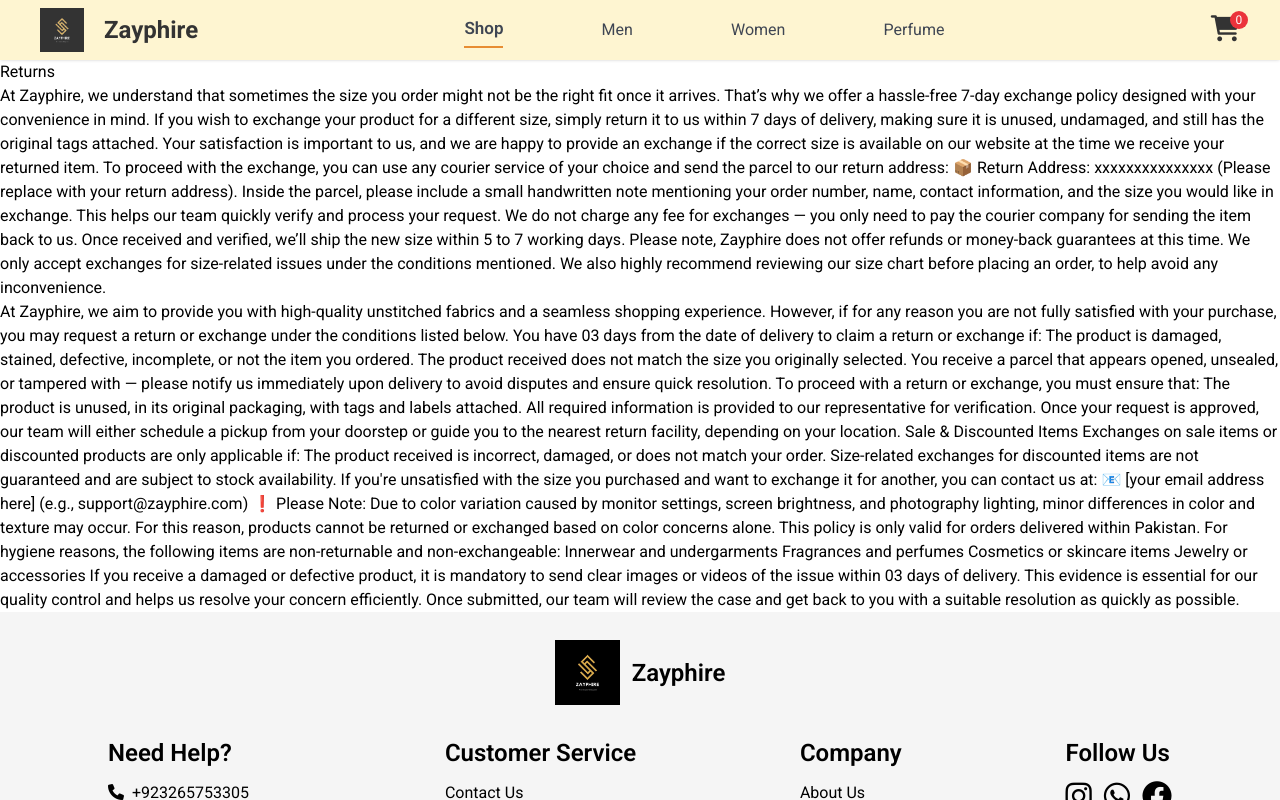
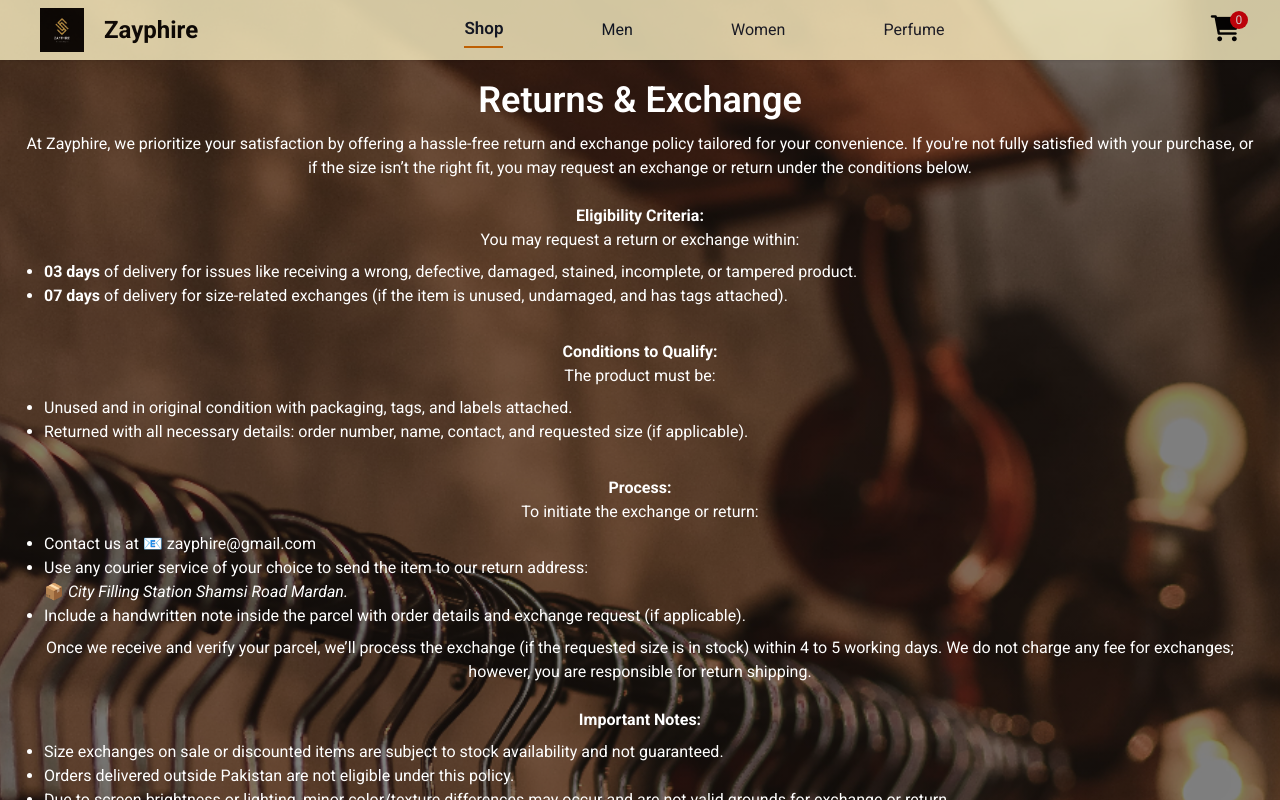
Before and after one commit to mussadiqkhan6886/zayphireStore, a React (Vite) app: page /return in a window 1280 px wide. Shown: the top 800 px of the page. Built offline with nearby package versions, Linux system fonts and the light colour scheme.

Commit message:
done with extra pages

```diff
--- /dev/null
+++ b/src/Components/Content/Content.jsx
@@ -0,0 +1,18 @@
+
+import wall from "../Assets/wall.jpg"
+
+const Content = ({heading, content}) => {
+  return (
+    <main style={{backgroundImage: `linear-gradient(rgba(0, 0, 0, 0.5), rgba(0, 0, 0, 0.5)),url(${wall})`, backgroundSize: 'cover', backgroundPosition: 'center' }}  className='pt-20 text-white pb-10 text-center px-5'>
+      <section>
+        <h1 className='font-semibold text-4xl mb-3 text-white'>{heading}</h1>
+        <div className="text-white">
+          {content}
+        </div>
+      </section>
+    </main>
+
+  )
+}
+
+export default Content
--- a/src/Components/Footer/Footer.jsx
+++ b/src/Components/Footer/Footer.jsx
@@ -20,17 +20,17 @@
         <div>
           <h2 className='md:text-2xl text-xl mb-3 font-semibold'>Customer Service</h2>
           <ul className='flex flex-col gap-4'>
-            <li className='hover:underline text-[14px] whitespace-nowrap md:text-[16px]'><Link to={"/contact"}>Contact Us</Link></li>
-            <li className='hover:underline text-[14px] whitespace-nowrap md:text-[16px]'><Link to={"/delivery"}>Delivery & Orders</Link></li>
-            <li className='hover:underline text-[14px] whitespace-nowrap md:text-[16px]'><Link to={"/return"}>Returns & Exchanges</Link></li>
-            <li className='hover:underline text-[14px] whitespace-nowrap md:text-[16px]'><Link to={"/terms"}>Terms & Conditions</Link></li>
-            <li className='hover:underline text-[14px] whitespace-nowrap md:text-[16px]'><Link to={"/privacy"}>Privacy Policy</Link></li>
+            <li onClick={() => window.scrollTo(0,0)} className='hover:underline text-[14px] whitespace-nowrap md:text-[16px]'><Link to={"/contact"}>Contact Us</Link></li>
+            <li onClick={() => window.scrollTo(0,0)} className='hover:underline text-[14px] whitespace-nowrap md:text-[16px]'><Link to={"/delivery"}>Delivery & Orders</Link></li>
+            <li onClick={() => window.scrollTo(0,0)} className='hover:underline text-[14px] whitespace-nowrap md:text-[16px]'><Link to={"/return"}>Returns & Exchanges</Link></li>
+            <li onClick={() => window.scrollTo(0,0)} className='hover:underline text-[14px] whitespace-nowrap md:text-[16px]'><Link to={"/terms"}>Terms & Conditions</Link></li>
+            <li onClick={() => window.scrollTo(0,0)} className='hover:underline text-[14px] whitespace-nowrap md:text-[16px]'><Link to={"/privacy"}>Privacy Policy</Link></li>
           </ul>
         </div>
         <div>
           <h2 className='md:text-2xl text-xl mb-3 font-semibold'>Company</h2>
           <ul>
-            <li className='hover:underline text-[14px] whitespace-nowrap md:text-[16px]'><Link to={"/about"}>About Us</Link></li>
+            <li onClick={() => window.scrollTo(0,0)} className='hover:underline text-[14px] whitespace-nowrap md:text-[16px]'><Link to={"/about"}>About Us</Link></li>
           </ul>
         </div>
         <div>
--- a/src/Pages/Delivery.jsx
+++ b/src/Pages/Delivery.jsx
@@ -1,13 +1,17 @@
-import React from 'react'
+import Content from "../Components/Content/Content"
 
 const Delivery = () => {
+  const data = <>
+    <p className='mb-6'>At Zayphire, we believe in providing our customers with a smooth and reliable shopping experience from start to finish. Once an order is confirmed, we make it our priority to dispatch it within 24 hours. Our logistics partner, Fastex Courier Service, ensures that your parcel reaches you in a timely manner — typically within 2 to 3 working days. However, in rare cases, such as bad weather conditions, unforeseen law and order situations, or deliveries to interior and remote areas, there might be a slight delay. We continuously monitor all orders and strive to keep our customers updated in case of any disruption.
+        One of the core values at Zayphire is transparency — and we proudly offer free delivery across Pakistan, with no additional charges or hidden fees at checkout. Whether you're shopping from a major city or a small town, we ensure fair and equal access to our products. Even during sales and promotions, no extra delivery charges are applied — your satisfaction remains our top priority. <br /> In case your order has not arrived within 7 working days, we encourage you to contact our support team promptly so we can resolve the issue and get your order to you as soon as possible.</p>
+        <div>
+            <h2 className='md:text-2xl text-xl mb-3 font-semibold'>Need Help?</h2>
+            <p className='text-[14px] md:text-[16px] mb-3'><i className="fa-solid fa-phone mr-2"></i>+923265753305</p>
+            <p className='text-[14px] md:text-[16px] whitespace-nowrap'><i className="fa-solid fa-envelope mr-2"></i>zayphire@gmail.com</p>
+          </div>
+    </>
   return (
-    <main className='pt-15'>
-      <h1>Delivery</h1>
-      <p>At Zayphire, we believe in providing our customers with a smooth and reliable shopping experience from start to finish. Once an order is confirmed, we make it our priority to dispatch it within 24 hours. Our logistics partner, Fastex Courier Service, ensures that your parcel reaches you in a timely manner — typically within 2 to 3 working days. However, in rare cases, such as bad weather conditions, unforeseen law and order situations, or deliveries to interior and remote areas, there might be a slight delay. We continuously monitor all orders and strive to keep our customers updated in case of any disruption.
-
-One of the core values at Zayphire is transparency — and we proudly offer free delivery across Pakistan, with no additional charges or hidden fees at checkout. Whether you're shopping from a major city or a small town, we ensure fair and equal access to our products. Even during sales and promotions, no extra delivery charges are applied — your satisfaction remains our top priority. In case your order has not arrived within 7 working days, we encourage you to contact our support team promptly so we can resolve the issue and get your order to you as soon as possible.</p>
-    </main>
+    <Content heading={"Delivery"} content={data} />
   )
 }
 
--- a/src/Pages/NotFound.jsx
+++ b/src/Pages/NotFound.jsx
@@ -1,5 +1,3 @@
-import React from 'react'
-
 const NotFound = () => {
   return (
     <main className='pt-15'>
--- a/src/Pages/Returns.jsx
+++ b/src/Pages/Returns.jsx
@@ -1,61 +1,65 @@
-import React from 'react'
+import wall from "../Components/Assets/wall.jpg"
+import Content from "../Components/Content/Content"
 
 const Returns = () => {
+
+  const data = <p>
+        At Zayphire, we prioritize your satisfaction by offering a hassle-free return and exchange policy tailored for your convenience. If you're not fully satisfied with your purchase, or if the size isn’t the right fit, you may request an exchange or return under the conditions below.
+
+        <br /><br />
+        <b>Eligibility Criteria:</b><br />
+        You may request a return or exchange within:
+        <ul className="list-disc ml-6 my-2 text-left">
+          <li><b>03 days</b> of delivery for issues like receiving a wrong, defective, damaged, stained, incomplete, or tampered product.</li>
+          <li><b>07 days</b> of delivery for size-related exchanges (if the item is unused, undamaged, and has tags attached).</li>
+        </ul>
+
+        <br />
+        <b>Conditions to Qualify:</b><br />
+        The product must be:
+        <ul className="list-disc ml-6 my-2 text-left">
+          <li>Unused and in original condition with packaging, tags, and labels attached.</li>
+          <li>Returned with all necessary details: order number, name, contact, and requested size (if applicable).</li>
+        </ul>
+
+        <br />
+        <b>Process:</b><br />
+        To initiate the exchange or return:
+        <ul className="list-disc ml-6 my-2 text-left">
+          <li>Contact us at 📧 <a href="mailto:zayphire@gmail.com">zayphire@gmail.com</a></li>
+          <li>Use any courier service of your choice to send the item to our return address:<br />
+          📦 <i>City Filling Station Shamsi Road Mardan.</i></li>
+          <li>Include a handwritten note inside the parcel with order details and exchange request (if applicable).</li>
+        </ul>
+
+        Once we receive and verify your parcel, we’ll process the exchange (if the requested size is in stock) within 4 to 5 working days. We do not charge any fee for exchanges; however, you are responsible for return shipping.
+
+        <br /><br />
+        <b>Important Notes:</b><br />
+        <ul className="list-disc ml-6 my-2 text-left">
+          <li>Size exchanges on sale or discounted items are subject to stock availability and not guaranteed.</li>
+          <li>Orders delivered outside Pakistan are not eligible under this policy.</li>
+          <li>Due to screen brightness or lighting, minor color/texture differences may occur and are not valid grounds for exchange or return.</li>
+        </ul>
+
+        <br />
+        <b>Non-Returnable / Non-Exchangeable Items:</b><br />
+        <ul className="list-disc ml-6 my-2 text-left">
+          <li>Innerwear and undergarments</li>
+          <li>Fragrances and perfumes</li>
+          <li>Jewelry or accessories</li>
+        </ul>
+
+        <br />
+        <b>Damaged/Defective Product?</b><br />
+        Please send clear images or videos of the issue within 03 days of delivery for review. This helps our team investigate and respond with a suitable resolution quickly.
+
+        <br /><br />
+        Your trust means everything to us — thank you for shopping with Zayphire.
+        </p>
+
   return (
-    <main className='pt-15'>
-      <h1>Returns</h1>
-      <p>At Zayphire, we understand that sometimes the size you order might not be the right fit once it arrives. That’s why we offer a hassle-free 7-day exchange policy designed with your convenience in mind. If you wish to exchange your product for a different size, simply return it to us within 7 days of delivery, making sure it is unused, undamaged, and still has the original tags attached. Your satisfaction is important to us, and we are happy to provide an exchange if the correct size is available on our website at the time we receive your returned item.
-
-To proceed with the exchange, you can use any courier service of your choice and send the parcel to our return address:
-📦 Return Address: xxxxxxxxxxxxxxx (Please replace with your return address).
-Inside the parcel, please include a small handwritten note mentioning your order number, name, contact information, and the size you would like in exchange. This helps our team quickly verify and process your request.
-
-We do not charge any fee for exchanges — you only need to pay the courier company for sending the item back to us. Once received and verified, we’ll ship the new size within 5 to 7 working days. Please note, Zayphire does not offer refunds or money-back guarantees at this time. We only accept exchanges for size-related issues under the conditions mentioned. We also highly recommend reviewing our size chart before placing an order, to help avoid any inconvenience.</p>
-<p>At Zayphire, we aim to provide you with high-quality unstitched fabrics and a seamless shopping experience. However, if for any reason you are not fully satisfied with your purchase, you may request a return or exchange under the conditions listed below.
-
-You have 03 days from the date of delivery to claim a return or exchange if:
-
-The product is damaged, stained, defective, incomplete, or not the item you ordered.
-
-The product received does not match the size you originally selected.
-
-You receive a parcel that appears opened, unsealed, or tampered with — please notify us immediately upon delivery to avoid disputes and ensure quick resolution.
-
-To proceed with a return or exchange, you must ensure that:
-
-The product is unused, in its original packaging, with tags and labels attached.
-
-All required information is provided to our representative for verification.
-
-Once your request is approved, our team will either schedule a pickup from your doorstep or guide you to the nearest return facility, depending on your location.
-
-Sale & Discounted Items
-Exchanges on sale items or discounted products are only applicable if:
-
-The product received is incorrect, damaged, or does not match your order.
-
-Size-related exchanges for discounted items are not guaranteed and are subject to stock availability.
-
-If you're unsatisfied with the size you purchased and want to exchange it for another, you can contact us at:
-📧 [your email address here] (e.g., support@zayphire.com)
-
-❗ Please Note:
-Due to color variation caused by monitor settings, screen brightness, and photography lighting, minor differences in color and texture may occur. For this reason, products cannot be returned or exchanged based on color concerns alone.
-
-This policy is only valid for orders delivered within Pakistan.
-
-For hygiene reasons, the following items are non-returnable and non-exchangeable:
-
-Innerwear and undergarments
-
-Fragrances and perfumes
-
-Cosmetics or skincare items
-
-Jewelry or accessories
-
-If you receive a damaged or defective product, it is mandatory to send clear images or videos of the issue within 03 days of delivery. This evidence is essential for our quality control and helps us resolve your concern efficiently. Once submitted, our team will review the case and get back to you with a suitable resolution as quickly as possible.</p>
-    </main>
+    <Content heading={"Returns & Exchange"} content={data} />
   )
 }
 
--- a/src/Pages/Terms.jsx
+++ b/src/Pages/Terms.jsx
@@ -1,44 +1,65 @@
-import React from 'react'
+import Content from "../Components/Content/Content"
+import { Link } from "react-router-dom"
 
 const Terms = () => {
+  const data =
+  <>
+  <strong>Welcome to Zayphire<br/> </strong> By placing an order with us or accessing our website, you agree to comply with and be bound by the following terms and conditions. These terms apply to all visitors, users, and customers of Zayphire. We recommend reading them carefully before making any purchase.
+<ol className="list-decimal space-y-4 ml-6 text-left">
+    <li>
+      <strong>General</strong><br />
+      Zayphire reserves the right to modify, update, or remove any part of these terms and conditions at any time without prior notice. Your continued use of our website following any changes constitutes your acceptance of those changes. It is your responsibility to check this page periodically for updates.
+    </li>
+
+    <li>
+      <strong>Order Acceptance</strong><br />
+      All orders placed on the Zayphire website are subject to order confirmation and product availability. We reserve the right to refuse or cancel an order for any reason, including but not limited to limitations on quantities available for purchase, inaccuracies in product or pricing information, or issues identified by our payment or delivery team. Once your order is placed, you will receive a confirmation via SMS or email. This confirmation does not signify our acceptance of your order, only that we have received it.
+    </li>
+
+    <li>
+      <strong>Product Availability</strong><br />
+      While we aim to keep our inventory updated, certain products may become unavailable due to high demand. In such cases, if you’ve placed an order for an item that becomes unavailable, our team will inform you and offer an exchange, store credit, or cancellation if preferred.
+    </li>
+
+    <li>
+      <strong>Pricing & Payment</strong><br />
+      All prices listed on our website are in Pakistani Rupees (PKR) and are inclusive of applicable taxes unless stated otherwise. Zayphire reserves the right to change prices at any time without prior notice. We currently accept Cash on Delivery (COD) as the only payment method.
+    </li>
+
+    <li>
+      <strong>Delivery</strong><br />
+      Zayphire delivers all orders via Fastex Courier Service, typically within 2–3 working days after dispatch. While we make every effort to ensure timely delivery, delays may occur due to unforeseen circumstances like weather disruptions, public holidays, or issues in remote regions. Delivery across Pakistan is free of charge, and there are no extra fees during sales or promotions.
+    </li>
+
+    <li>
+      <strong>Returns & Exchanges</strong><br />
+      Zayphire offers a 7-day exchange policy. Refunds or cancellations are available. To be eligible for an exchange, the product must be returned in its original condition with tags attached. You may return the parcel using any courier service. More details are provided in our <Link onClick={() => window.scrollTo(0,0)} className="underline text-blue-500" to={"/return"}>Exchange Policy</Link> section.
+    </li>
+
+    <li>
+      <strong>Use of Content</strong><br />
+      All content on the Zayphire website — including images, product descriptions, graphics, logos, and designs — is the property of Zayphire and may not be copied, reproduced, or used without express written permission. Any unauthorized use of our content may lead to legal action.
+    </li>
+
+    <li>
+      <strong>Color Accuracy</strong><br />
+      We strive to display product colors as accurately as possible. However, due to variations in screens, lighting, and photography, slight color differences may occur. We do not guarantee that your device will display colors exactly as they appear in real life.
+    </li>
+
+    <li>
+      <strong>Limitation of Liability</strong><br />
+      Zayphire will not be held responsible for any direct, indirect, incidental, or consequential damages arising from the use or inability to use our website or products. By using our platform, you agree that Zayphire’s liability is limited to the purchase amount paid by you.
+    </li>
+
+    <li>
+      <strong>Contact Information</strong><br />
+      For any questions regarding your order, product details, delivery, or policies, you can contact our <Link onClick={() => window.scrollTo(0,0)} className="underline text-blue-500" to={"/contact"}>customer support</Link> team via the contact page or by reaching out on WhatsApp or email. We're here to assist you with anything you need.
+    </li>
+  </ol>
+  </>
+
   return (
-    <main className='pt-15'>
-      <h1>Terms</h1>
-      <p>📄 Terms & Conditions
-Welcome to Zayphire. By placing an order with us or accessing our website, you agree to comply with and be bound by the following terms and conditions. These terms apply to all visitors, users, and customers of Zayphire. We recommend reading them carefully before making any purchase.
-
-1. General
-Zayphire reserves the right to modify, update, or remove any part of these terms and conditions at any time without prior notice. Your continued use of our website following any changes constitutes your acceptance of those changes. It is your responsibility to check this page periodically for updates.
-
-2. Order Acceptance
-All orders placed on the Zayphire website are subject to order confirmation and product availability. We reserve the right to refuse or cancel an order for any reason, including but not limited to limitations on quantities available for purchase, inaccuracies in product or pricing information, or issues identified by our payment or delivery team.
-
-Once your order is placed, you will receive a confirmation via SMS or email. This confirmation does not signify our acceptance of your order, only that we have received it.
-
-3. Product Availability
-While we aim to keep our inventory updated, certain products may become unavailable due to high demand. In such cases, if you’ve placed an order for an item that becomes unavailable, our team will inform you and offer an exchange, store credit, or cancellation if preferred.
-
-4. Pricing & Payment
-All prices listed on our website are in Pakistani Rupees (PKR) and are inclusive of applicable taxes unless stated otherwise. Zayphire reserves the right to change prices at any time without prior notice. We currently accept Cash on Delivery (COD) as the only payment method.
-
-5. Delivery
-Zayphire delivers all orders via Fastex Courier Service, typically within 2–3 working days after dispatch. While we make every effort to ensure timely delivery, delays may occur due to unforeseen circumstances like weather disruptions, public holidays, or issues in remote regions. Delivery across Pakistan is free of charge, and there are no extra fees during sales or promotions.
-
-6. Returns & Exchanges
-Zayphire offers a 7-day exchange policy for size issues only. Refunds or cancellations are not available. To be eligible for an exchange, the product must be returned in its original condition with tags attached. You may return the parcel using any courier service. More details are provided in our Exchange Policy section.
-
-7. Use of Content
-All content on the Zayphire website — including images, product descriptions, graphics, logos, and designs — is the property of Zayphire and may not be copied, reproduced, or used without express written permission. Any unauthorized use of our content may lead to legal action.
-
-8. Color Accuracy
-We strive to display product colors as accurately as possible. However, due to variations in screens, lighting, and photography, slight color differences may occur. We do not guarantee that your device will display colors exactly as they appear in real life.
-
-9. Limitation of Liability
-Zayphire will not be held responsible for any direct, indirect, incidental, or consequential damages arising from the use or inability to use our website or products. By using our platform, you agree that Zayphire’s liability is limited to the purchase amount paid by you.
-
-10. Contact Information
-For any questions regarding your order, product details, delivery, or policies, you can contact our customer support team via the contact page or by reaching out on WhatsApp or email. We're here to assist you with anything you need.</p>
-    </main>
+      <Content heading={"Terms & Condition"} content={data} />
   )
 }
 
```
Also changed, not shown: src/Pages/Privacy.jsx (+44 -15 lines), src/Components/Assets/wall.jpg (added).
